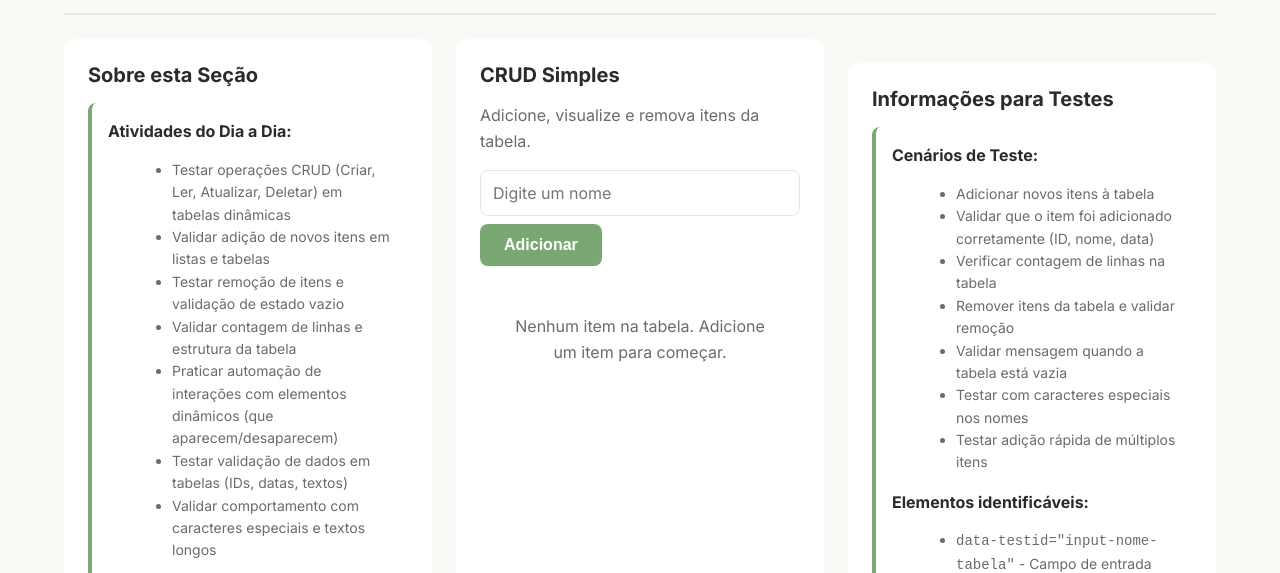
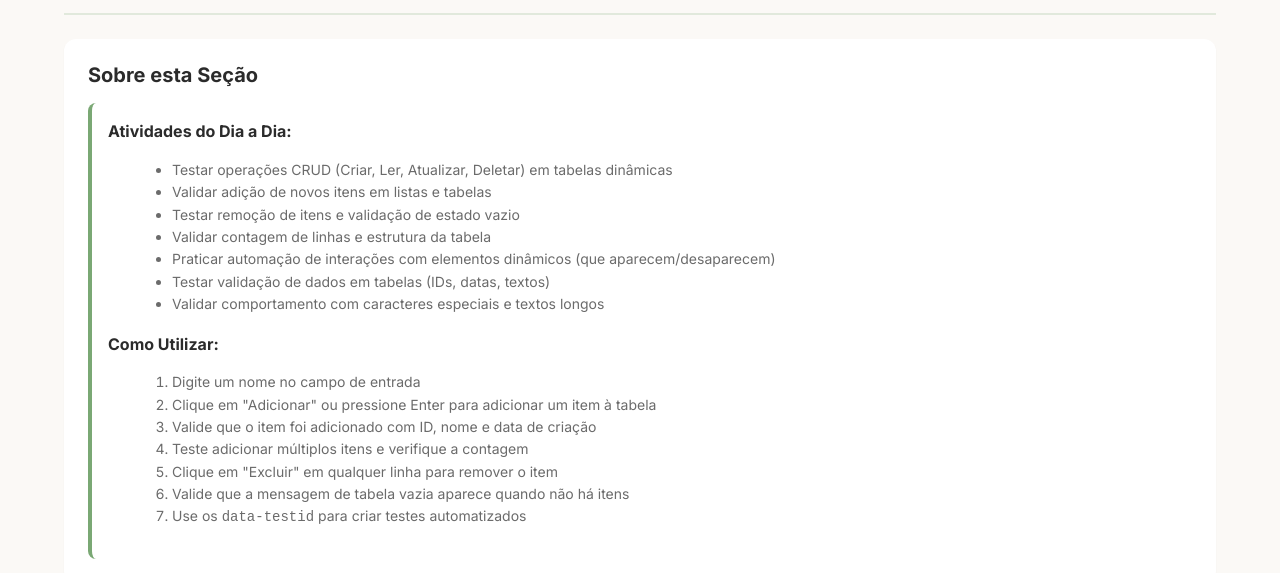
Before and after one commit to David-Nascimento/QA-Playground, a plain HTML site: page pages/tabelas.html in a window 1280 px wide. Shown: the part 174-747 px from the top of the page. Drawn offline with Linux system fonts and the light colour scheme.

Commit message:
Adicionado subsections-vertical a cada sessao

```diff
--- a/css/styles.css
+++ b/css/styles.css
@@ -498,6 +498,12 @@ textarea {
   gap: var(--spacing-lg);
 }
 
+.subsections-vertical {
+  display: flex;
+  flex-direction: column;
+  gap: var(--spacing-lg);
+}
+
 .subsection {
   background: var(--surface);
   padding: var(--spacing-lg);
--- a/pages/tabelas.html
+++ b/pages/tabelas.html
@@ -33,7 +33,7 @@
           <div class="section-desc">Pratique testes em tabelas com conteúdo dinâmico, operações CRUD (Create, Read, Update, Delete) e validação de dados. Esta página é ideal para testar automação de interações com listas e tabelas, incluindo adicionar, visualizar e remover itens.</div>
         </div>
 
-        <div class="subsections">
+        <div class="subsections subsections-vertical">
           <div class="subsection">
             <h3>Sobre esta Seção</h3>
             <div style="background: var(--surface); padding: var(--spacing-md); border-radius: var(--border-radius-md); border-left: 4px solid var(--accent);">
```
Also changed, not shown: pages/formularios/esqueci-senha.html (+1 -1 lines), pages/formularios/login.html (+1 -1 lines), pages/formularios/otp.html (+1 -1 lines), pages/formularios/registro.html (+1 -1 lines), pages/formularios/validacao.html (+1 -1 lines), pages/formularios/web-inputs.html (+1 -1 lines), pages/interacoes/checkboxes.html (+1 -1 lines), pages/interacoes/dropdown-list.html (+1 -1 lines), pages/interacoes/radio-buttons.html (+1 -1 lines).
